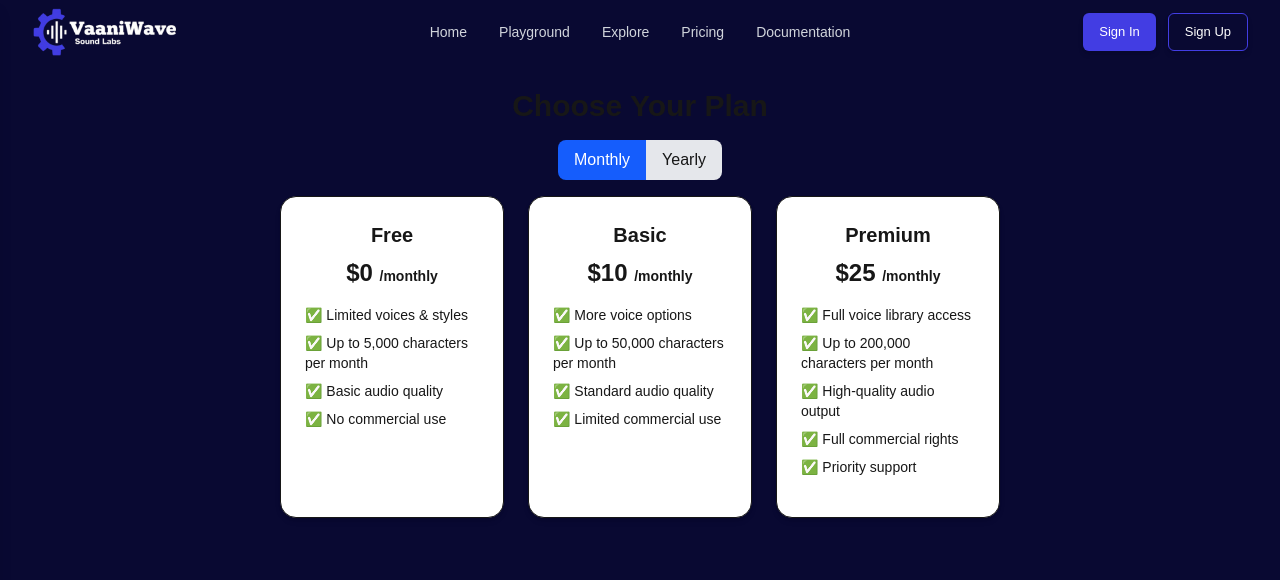
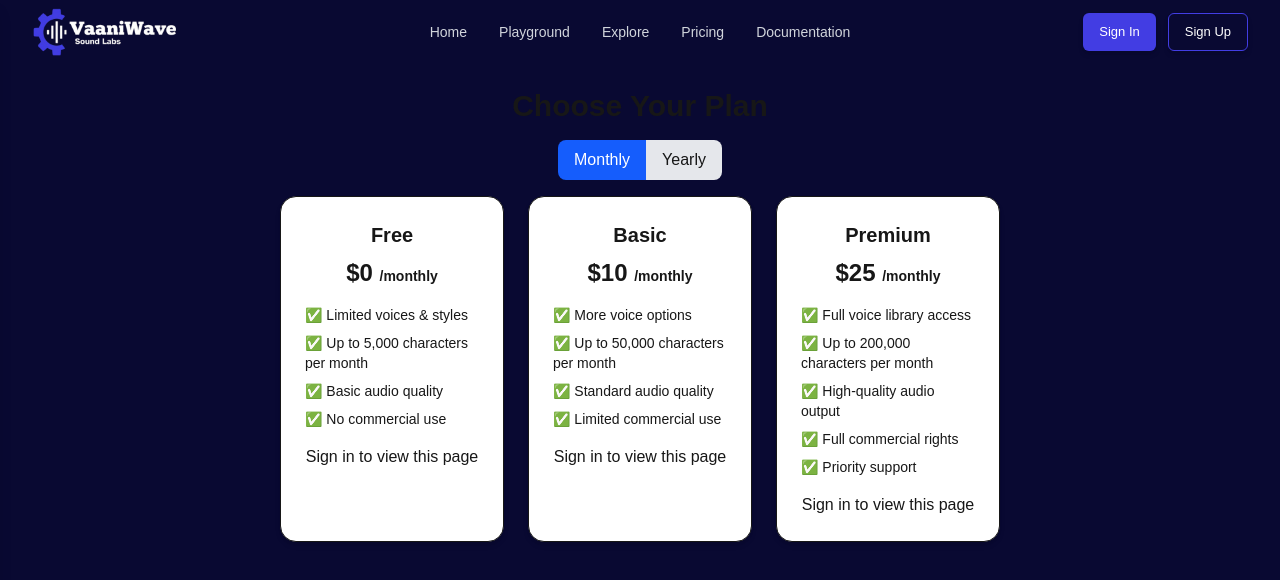
Before and after one commit to gautamkmahato/vaani-wave, a Next.js app: page /payment in a window 1280 px wide. Shown: the top 580 px of the page. Built offline with nearby package versions, Linux system fonts and the light colour scheme; no server answers.

Commit message:
fixed the payment link issue for backend

```diff
--- a/app/payment/_components/PaymentCatalog.jsx
+++ b/app/payment/_components/PaymentCatalog.jsx
@@ -18,7 +18,7 @@ const plans = {
   ],
 };
 
-const Card = ({ billingCycle, name, price, showButton }) => {
+const Card = ({ billingCycle, name, price }) => {
   const planDetails = {
     Free: [
       "Limited voices & styles",
@@ -50,7 +50,7 @@ const Card = ({ billingCycle, name, price, showButton }) => {
           <li key={index} className="text-sm">✅ {feature}</li>
         ))}
       </ul>
-      {showButton && <CheckoutButton name={name} billingCycle={billingCycle} />}
+      <CheckoutButton name={name} billingCycle={billingCycle} />
     </div>
   );
 };
@@ -113,7 +113,6 @@ export default function Pricing() {
             billingCycle={billingCycle}
             name={plan.name}
             price={plan.price}
-            showButton={isSignedIn}
           />
         ))}
       </div>
```
